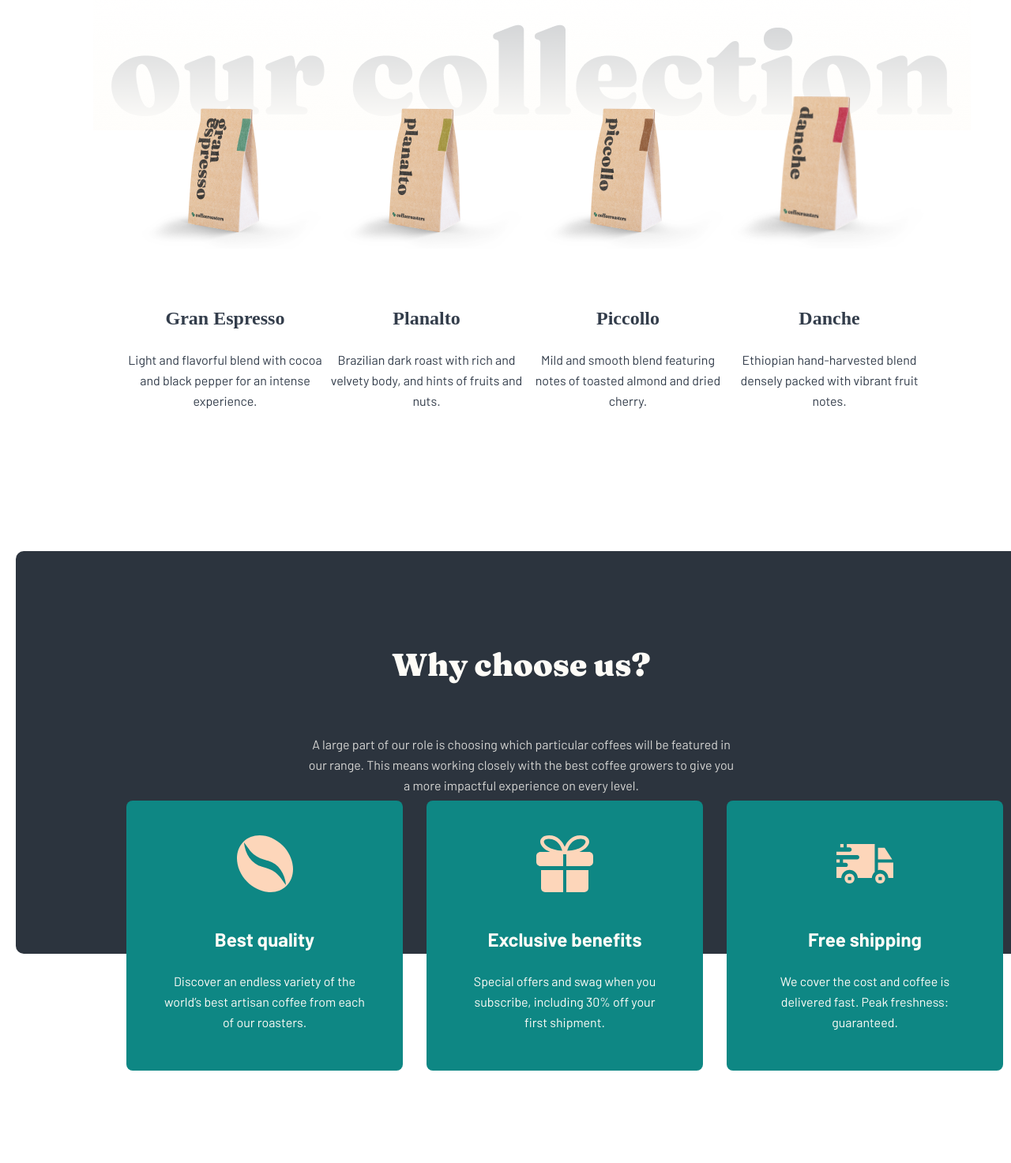
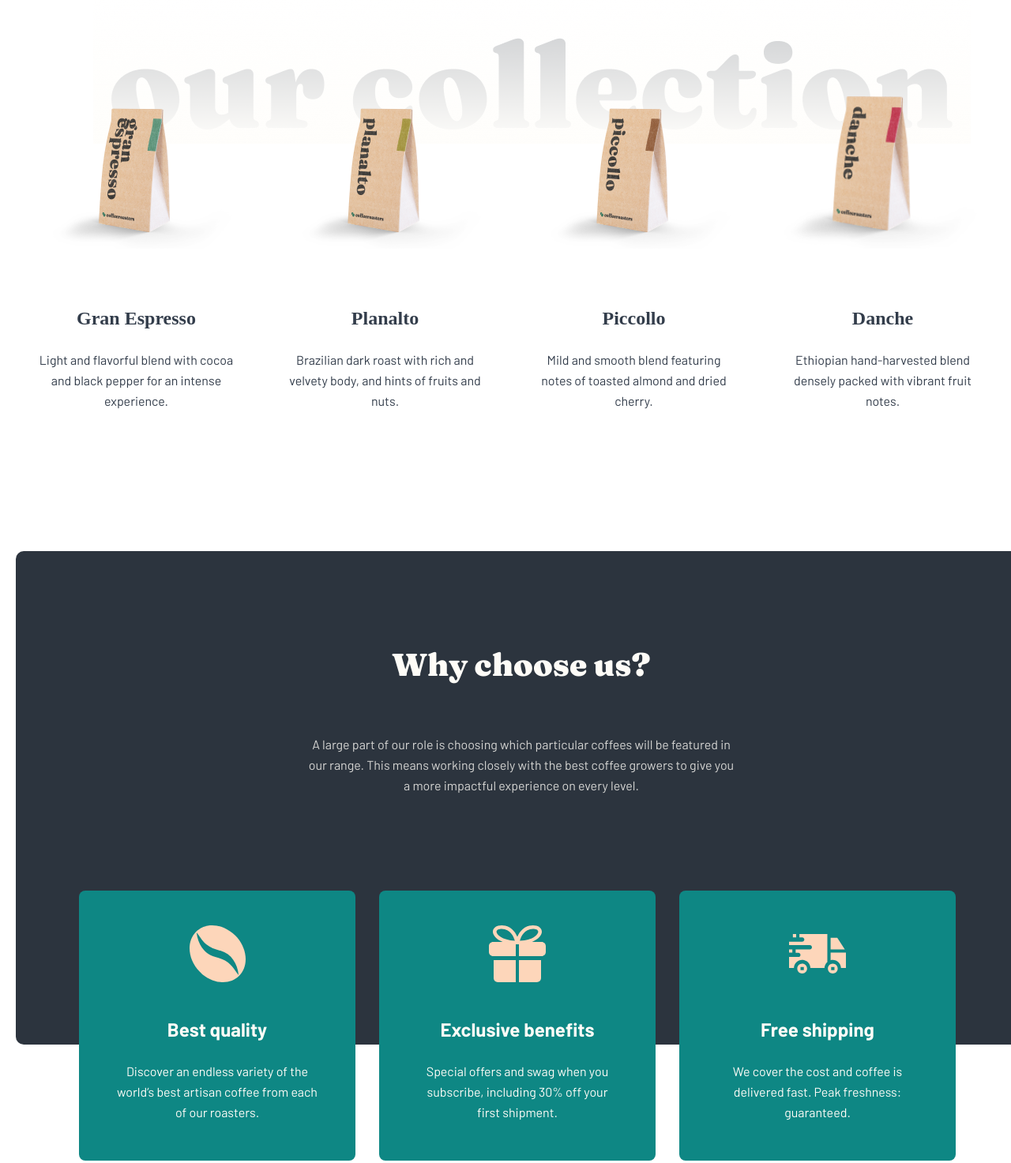
Before and after one commit to bekpulatovpro/coffee-site__with-scss, a plain HTML site: page index.html in a window 1280 px wide. Shown: the part 860-2333 px from the top of the page at 79% size. Drawn offline with Linux system fonts and the light colour scheme.

Commit message:
update new info

```diff
--- a/index.html
+++ b/index.html
@@ -123,22 +123,21 @@
         </div>
         <div class="choose__bottom">
           <div class="second-container">
-            <div class="second-container">
             <ul class="choose__bottom__list">
               <li class="choose_bottom__item">
                 <span class="top__img"></span>
                 <h4 class="choose__bottom__heading">Best quality</h4>
                 <p class="choose_bottom_text">
-                    Discover an endless variety of the world’s best artisan
-                    coffee from each of our roasters.
+                  Discover an endless variety of the world’s best artisan coffee
+                  from each of our roasters.
                 </p>
               </li>
               <li class="choose_bottom__item">
                 <span class="middle__img"></span>
                 <h4 class="choose__bottom__heading">Exclusive benefits</h4>
                 <p class="choose_bottom_text">
-                    Special offers and swag when you subscribe, including 30%
-                    off your first shipment.
+                  Special offers and swag when you subscribe, including 30% off
+                  your first shipment.
                 </p>
               </li>
               <li class="choose_bottom__item">
@@ -150,7 +149,6 @@
                 </p>
               </li>
             </ul>
-            </div>
           </div>
         </div>
       </div>
--- a/scss/_all-blocks.scss/_choose.scss
+++ b/scss/_all-blocks.scss/_choose.scss
@@ -21,7 +21,7 @@
 }
 .choose__top__text {
   margin: 0 auto;
-  padding-bottom: 200px;
+  padding-bottom: 315px;
   width: 540px;
   font-family: "Barlow";
   font-size: 16px;
@@ -32,11 +32,9 @@
 // bottom
 .choose__bottom__list {
   position: absolute;
-  top: 230px;
-  left: 120px;
+  top: 55%;
+  left: 60px;
   display: flex;
-  align-items: center;
-  justify-content: space-evenly;
   align-items: stretch;
   margin: 0 auto;
   list-style-type: none;
@@ -91,8 +89,8 @@
   background-position: center;
 }
 .choose__bottom__heading {
-    margin: 0 auto;
-    padding-bottom: 24px;
+  margin: 0 auto;
+  padding-bottom: 24px;
   width: 255px;
   font-weight: 900;
   font-size: 24px;
@@ -101,8 +99,8 @@
   color: #fefcf7;
 }
 .choose_bottom_text {
-    margin: 0 auto;
-    padding-bottom: 48px;
+  margin: 0 auto;
+  padding-bottom: 48px;
   width: 255px;
   font-style: normal;
   font-weight: normal;
--- a/scss/_all-blocks.scss/_step.scss
+++ b/scss/_all-blocks.scss/_step.scss
@@ -15,7 +15,7 @@
   height: 1px;
   display: block;
   background-color: #fdd6ba;
-  transform: translateY(13.5px);
+  transform: translateX(-111.5px);
 }
 .step {
   position: relative;
--- a/scss/_all-blocks.scss/_types.scss
+++ b/scss/_all-blocks.scss/_types.scss
@@ -4,17 +4,24 @@
   height: 702px;
   .second-container {
     margin-bottom: 180px;
+
   }
 }
 .types__list {
   display: flex;
-  align-items: center;
-  justify-content: space-between;
+  justify-content: center;
   list-style-type: none;
   text-align: center;
 }
-.types__item{
-    width: 255px;
+.types__item {
+  width: 255px;
+  margin: 0 auto;
+}
+.types__item {
+  margin-right: 30px;
+}
+.types__item + .types__item {
+  margin-left: 30px;
 }
 .types-heading {
   margin-top: 72px;
@@ -28,7 +35,7 @@
   color: #333d4b;
 }
 .types_text {
-  font-family: Barlow;
+  font-family: "Barlow";
   font-style: normal;
   font-weight: normal;
   font-size: 16px;
@@ -36,8 +43,8 @@
   text-align: center;
   color: #333d4b;
 }
-.types__img{
+.types__img {
   position: absolute;
-  top: 13px;
+  top: 30px;
   z-index: -1;
 }
```
Also changed, not shown: css/main.min.css, 1 other file. Lines whose indentation alone changed are shown as unchanged.
